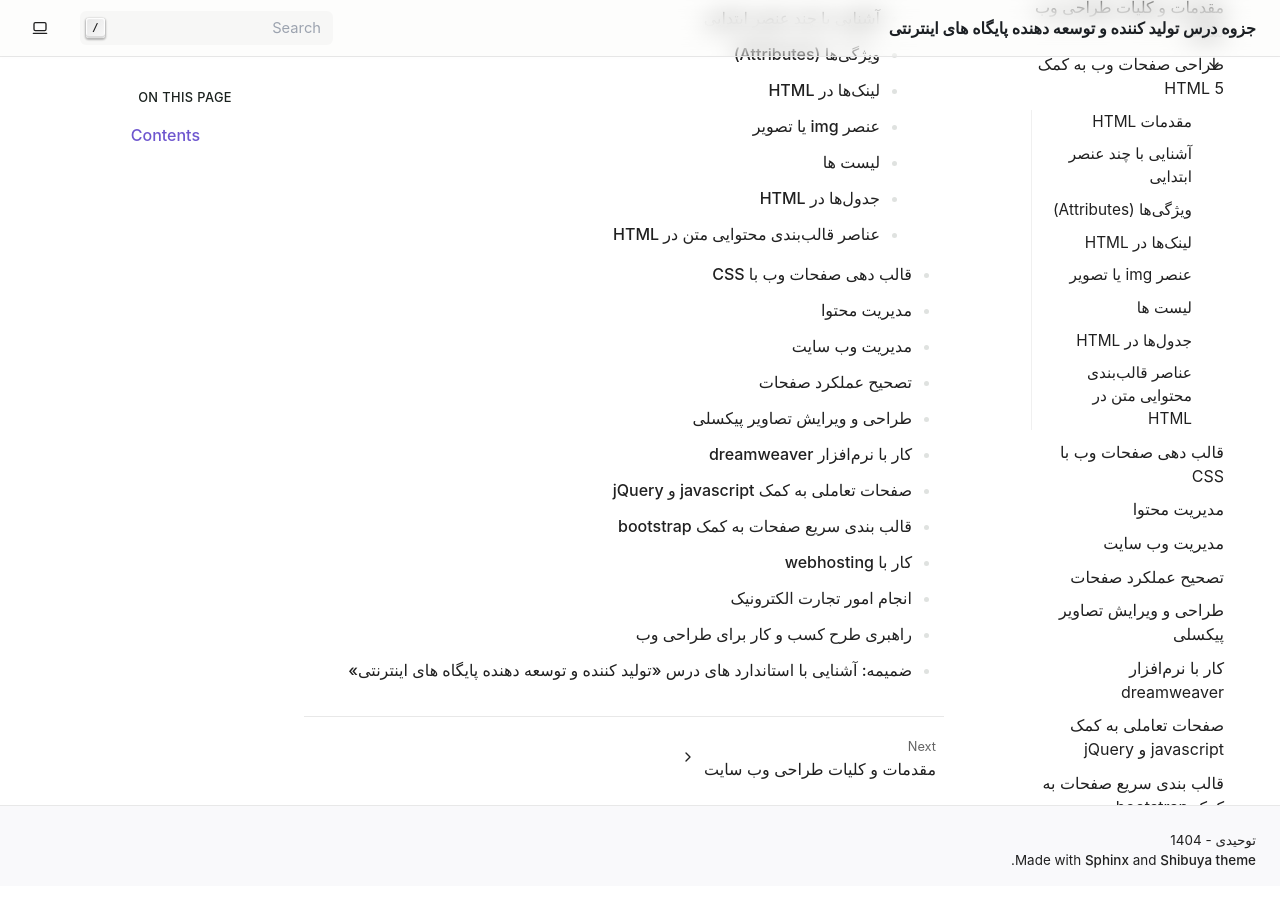
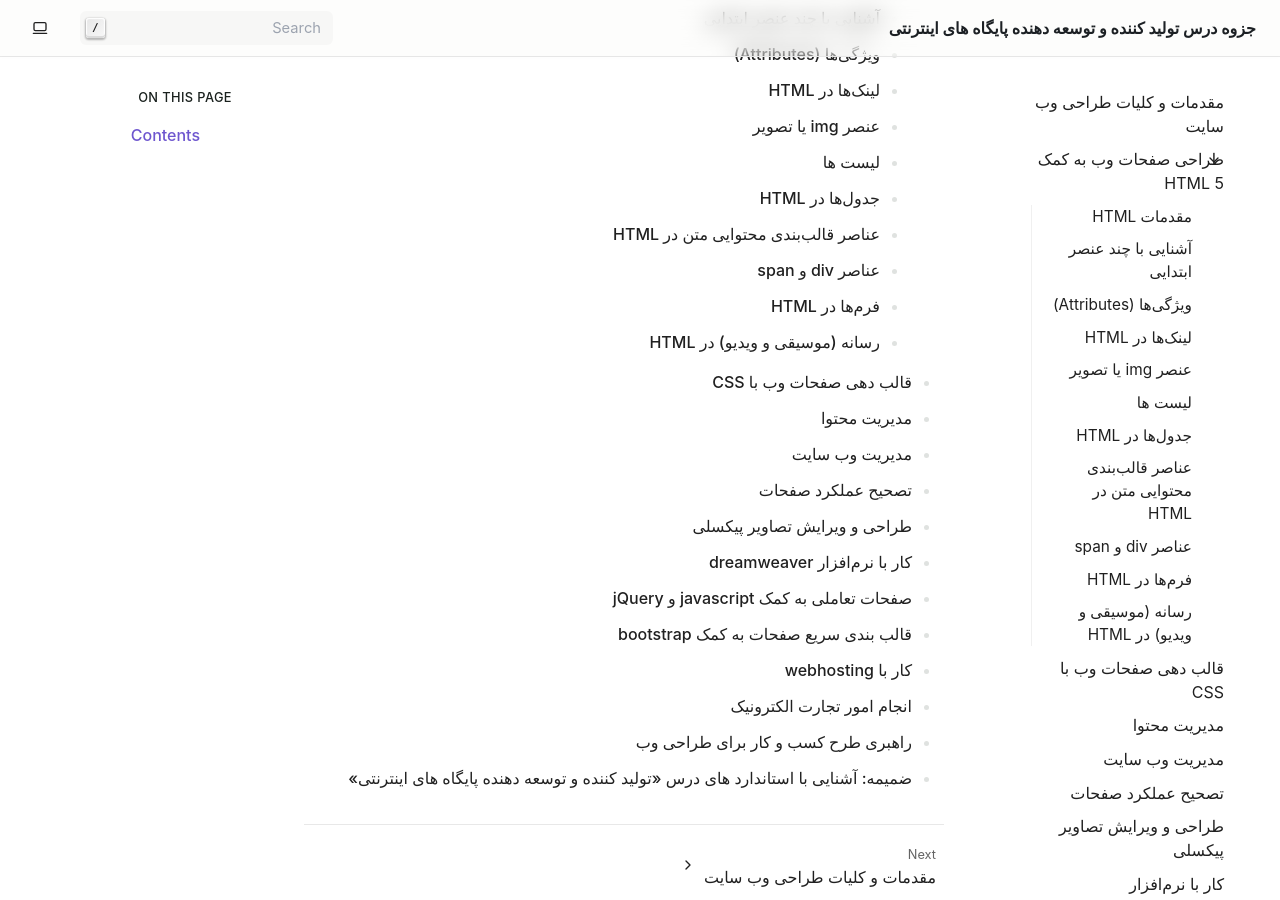
Before and after one commit to infinite41i/jozve11-KD-web, a Sphinx documentation site: the page built from docs/source/index.rst, in a window 1280 px wide and 900 px high, scrolled down 498 px. Built offline with Sphinx 7.4.7, drawn with Linux system fonts in a browser that asks for light colours; some web fonts are replaced.

Commit message:
complete html content

```diff
--- a/docs/source/contents/b.html.rst
+++ b/docs/source/contents/b.html.rst
@@ -22,3 +22,6 @@
     b.html/b.06.lists
     b.html/b.07.tables
     b.html/b.08.formatting
+    b.html/b.09.div_span
+    b.html/b.10.forms
+    b.html/b.11.media
--- /dev/null
+++ b/docs/source/contents/b.html/b.09.div_span.rst
@@ -0,0 +1,48 @@
+عناصر div و span
+=====================
+
+این دو عنصر از مهم‌ترین عناصر ساختاری در HTML هستند که برای گروه‌بندی و سازماندهی محتوا به کار می‌روند.
+
+عنصر div
+-----------
+
+عنصر `div`
+یک عنصر بلوکی (block-level)
+است که معمولاً برای تقسیم
+صفحه به بخش‌های مختلف استفاده می‌شود.
+این عنصر به شما امکان می‌دهد تا بخش‌های مختلفی از محتوا را که ممکن است شامل متن، تصاویر، یا سایر عناصر HTML
+باشد،
+در یک بلوک جداگانه قرار دهید.
+
+.. code-block:: html
+
+    <div>
+        <h1>عنوان اصلی</h1>
+        <p>متن فرضی</p>
+        <img src="image.jpg" alt="تصویر نمونه">
+    </div>
+
+.. note::
+
+    یکی از مهم‌ترین کاربردهای div گروه‌بندی عناصر و قالب‌دهی آن گروه به کمک CSS است.
+
+
+عنصر span
+-------------
+
+این عنصر یک عنصر درون خطی (inline)
+است که برای گروه‌بندی بخش‌های کوچکتر از متن یا سایر عناصر درون یک خط استفاده می‌شود.
+
+.. code-block:: html
+
+    <p>
+        یک متن
+        <span style="color: red;">با رنگ قرمز</span>
+        درون یک پاراگراف.
+    </p>
+
+خروجی:
+
+.. raw:: html
+
+    <p>یک متن <span style="color: red;">با رنگ قرمز</span> درون یک پاراگراف.</p>
--- /dev/null
+++ b/docs/source/contents/b.html/b.10.forms.rst
@@ -0,0 +1,236 @@
+فرم‌ها در HTML
+======================
+
+فرم‌ها در HTML
+----------------------
+
+فرم‌ها برای گرفتن اطلاعات از کاربر استفاده می‌شوند؛
+مثل نام، ایمیل، رمز عبور یا نظر (کامنت).
+وقتی در سایتی چیزی وارد می‌کنیم، در واقع داریم از فرم‌ها استفاده می‌کنیم.
+یک فرم با تگ `<form>`
+ساخته می‌شود و داخل آن می‌توان ورودی‌های مختلف قرار داد.
+
+برای مثال، قطعه‌کد زیر یک فرم ساده برای دریافت نام و ایمیل کاربر است:
+
+.. code-block:: html
+
+    <form>
+        <label for="name">نام:</label>
+        <input type="text" id="name" name="name"><br><br>
+
+        <label for="email">ایمیل:</label>
+        <input type="email" id="email" name="email"><br><br>
+
+        <input type="submit" value="ارسال">
+    </form>
+
+.. admonition:: خروجی
+    :class: hint
+
+    .. raw:: html
+
+        <form>
+            <label for="name">نام:</label>
+            <input type="text" id="name" name="name" style="background-color: #ffffff; border: 0.5px solid black;"><br><br>
+
+            <label for="email">ایمیل:</label>
+            <input type="email" id="email" name="email" style="background-color: #ffffff; border: 0.5px solid black;"><br><br>
+
+            <button style="background-color: #ffffff; border: 0.5px solid black;">ارسال</button>
+        </form>
+
+در این فرم، تگ ``<input>``
+برای ساخت فیلدهای ورودی استفاده می‌شود.
+نوع فیلد را با ویژگی ``type``
+مشخص می‌کنیم؛
+مثل ``text``
+برای نوشتن متن معمولی یا ``email``
+برای ورود آدرس ایمیل.
+دکمه‌ی ارسال با نوع ``submit``
+باعث می‌شود اطلاعات فرم برای پردازش فرستاده شود.
+
+برچسب‌های ``<label>``
+نیز عنوان هر فیلد ورودی را مشخص می‌کنند.
+
+کاربر مقدارها را وارد می‌کند و سپس روی دکمه‌ی ارسال می‌زند. با این روش می‌توان فرم‌های ثبت‌نام، ورود، نظرسنجی یا تماس با ما را طراحی کرد. فرم‌ها یکی از مهم‌ترین بخش‌های HTML هستند چون ارتباط میان کاربر و وب‌سایت را برقرار می‌کنند.
+
+از سایر برچسب‌هایی که در فرم برای ورود اطلاعات کاربرد دارد می‌توان به
+``<textarea>``
+برای نوشتن متن بلندتر،
+``<select>`` و ``<option>``
+برای ساخت منوی کشویی و انتخاب یک گزینه از بین تعدادی گزینه‌ی موجود
+و ``<button>``
+اشاره کرد که در ادامه به توضیح آن‌ها خواهیم پرداخت.
+
+انواع ورودی‌های اصلی در فرم‌های HTML
+--------------------------------------
+
+تگ ``<input>`` با استفاده از ویژگی ``type``، انواع مختلفی از فیلدهای ورودی را در فرم‌های HTML ایجاد می‌کند. در زیر به تفکیک هر نوع، مثال‌های کد و نمایش خروجی مربوطه آورده شده است.
+
+1. نوع ``text``
+^^^^^^^^^^^^^^^^^^^^
+
+برای دریافت متن معمولی و کوتاه استفاده می‌شود.
+
+.. code-block:: html
+
+    <input type="text" id="fullname" name="fullname" placeholder="نام و نام خانوادگی">
+
+.. raw:: html
+
+   <div>
+       <label for="fullname">نام و نام خانوادگی:</label>
+       <input type="text" id="fullname" name="fullname" style="width: 150px; background-color: #ffffff; border: 0.5px solid black; padding: 5px; margin-bottom: 10px;">
+   </div>
+
+1. نوع ``password``
+^^^^^^^^^^^^^^^^^^^^^^
+
+برای ورودی‌هایی که باید مخفی بمانند (مانند رمز عبور) استفاده می‌شود.
+
+.. code-block:: html
+
+    <input type="password">
+
+.. raw:: html
+
+   <div>
+       <label for="password">رمز عبور:</label>
+       <input type="password" id="password" name="password" maxlength="10" value="******" style="width: 150px;background-color: #ffffff; border: 0.5px solid black; padding: 5px; margin-bottom: 10px;">
+   </div>
+
+1. نوع ``email``
+^^^^^^^^^^^^^^^^^^^^
+
+برای دریافت آدرس ایمیل که مرورگر می‌تواند ساختار آن را اعتبارسنجی کند.
+
+.. code-block:: html
+
+    <input type="email">
+
+.. raw:: html
+
+   <div>
+       <label for="user_email">ایمیل:</label>
+       <input type="email" id="user_email" name="user_email" required value="user@example.com" style="width: 200px;background-color: #ffffff; border: 0.5px solid black; padding: 5px; margin-bottom: 10px;">
+   </div>
+
+1. نوع ``number``
+
+برای ورود اعداد صحیح یا اعشاری، به همراه کنترل‌های بالا/پایین.
+
+.. code-block:: html
+
+    <input type="number">
+
+.. raw:: html
+
+   <div>
+       <label for="quantity">تعداد (۱ تا ۱۰):</label>
+       <input type="number" id="quantity" name="quantity" value="3" style="width: 150px;background-color: #ffffff; border: 0.5px solid black; padding: 5px; margin-bottom: 10px;">
+   </div>
+
+1. نوع ``date``
+^^^^^^^^^^^^^^^^^^
+
+نمایش یک انتخابگر تاریخ (تقویم).
+
+.. code-block:: html
+
+    <input type="date" id="dob" name="dob" value="2025-11-06">
+
+.. raw:: html
+
+   <div>
+       <label for="dob">تاریخ تولد:</label>
+       <input type="date" id="dob" name="dob" value="2025-11-06" style="width: 150px;">
+   </div>
+
+6. نوع ``checkbox``
+^^^^^^^^^^^^^^^^^^^^^^^^^
+
+اجازه می‌دهد کاربر چندین گزینه را همزمان انتخاب کند. تمام گزینه‌های مرتبط باید یک ``name`` مشترک داشته باشند.
+
+.. code-block:: html
+
+    <input type="checkbox" id="opt1" name="options" value="A">
+    <label for="opt1">گزینه الف</label>
+    <input type="checkbox" id="opt2" name="options" value="B" checked>
+    <label for="opt2">گزینه ب</label>
+
+.. raw:: html
+
+   <div>
+       <label>انتخاب‌ها:</label><br>
+       <input type="checkbox" id="opt1" name="options" value="A">
+       <label for="opt1">گزینه الف</label>
+       <input type="checkbox" id="opt2" name="options" value="B" checked>
+       <label for="opt2">گزینه ب</label>
+   </div>
+
+7. نوع ``radio``
+^^^^^^^^^^^^^^^^^^^^^^^
+
+اجازه می‌دهد کاربر دقیقاً یکی از گزینه‌ها را از یک گروه انتخاب کند. تمام رادیو باتن‌های یک گروه باید دارای ``name`` یکسان باشند.
+
+.. code-block:: html
+
+    <input type="radio" id="male" name="gender" value="male">
+    <label for="male">مرد</label>
+    <input type="radio" id="female" name="gender" value="female" checked>
+    <label for="female">زن</label>
+
+.. raw:: html
+
+   <div>
+       <label>جنسیت:</label><br>
+       <input type="radio" id="male" name="gender" value="male">
+       <label for="male">مرد</label>
+       <input type="radio" id="female" name="gender" value="female" checked>
+       <label for="female">زن</label>
+   </div>
+
+8. نوع ``submit``
+^^^^^^^^^^^^^^^^^^
+
+دکمه‌ای که با کلیک شدن، داده‌های فرم را به سرور ارسال می‌کند.
+
+.. code-block:: html
+
+    <input type="submit" value="ثبت و ادامه">
+
+.. raw:: html
+
+   <div>
+       <input type="submit" value="ثبت و ادامه" style="width: 150px;background-color: #ffffff; border: 0.5px solid black; padding: 5px; margin-bottom: 10px;">
+   </div>
+
+ویژگی‌ها (Attributes) در فرم‌ها
+----------------------------------------------
+فرم‌ها و ورودی‌های داخل آن می‌توانند ویژگی‌های مختلفی داشته باشند که رفتار و ظاهر آن‌ها را کنترل می‌کند. در زیر به برخی از مهم‌ترین ویژگی‌ها اشاره می‌کنیم:
+
+مهم‌ترین ویژگی‌های تگ ``<form>``
+عبارتند از:
+
+* ``action``: مشخص می‌کند که داده‌های فرم به کدام آدرس در سرور (URL) ارسال شود.
+* ``method``: تعیین می‌کند که داده‌ها با کدام روش HTTP ارسال شوند (مثل GET یا POST).
+
+.. note::
+
+    تفاوت متد GET و POST
+    در نحوه ارسال داده‌هاست.
+    در متد GET اطلاعات در نوار آدرس گنجانده می‌شوند. این روش امنیت بالایی ندارد.
+
+    اما برای داده‌های حساس مثل رمز عبور از متد POST
+    استفاده می‌شود که اطلاعات را در بدنه درخواست و خارج از URL
+    ارسال می‌کند و امنیت بیشتری دارد.
+
+مهم‌ترین ویژگی‌های تگ ``<input>``
+عبارتند از:
+
+* ``name``: نام فیلد ورودی که هنگام ارسال فرم استفاده می‌شود.
+* ``value``: مقدار پیش‌فرض یا مقدار فعلی فیلد ورودی.
+* ``placeholder``: متنی که در فیلد ورودی نمایش داده می‌شود تا کاربر بداند چه چیزی باید وارد کند.
+* ``required``: اگر این ویژگی وجود داشته باشد، کاربر باید حتماً این فیلد را پر کند تا فرم ارسال شود.
+* ``maxlength``: حداکثر تعداد کاراکتری که کاربر می‌تواند وارد کند.
+* ``checked``: برای فیلدهای چک‌باکس و رادیو باتن، مشخص می‌کند که آیا به صورت پیش‌فرض انتخاب شده‌اند یا خیر.
--- /dev/null
+++ b/docs/source/contents/b.html/b.11.media.rst
@@ -0,0 +1,17 @@
+رسانه (موسیقی و ویدیو) در HTML
+==================================
+
+ما می‌توانیم در صفحات وب از رسانه‌های مختلفی مثل موسیقی و ویدیو استفاده کنیم.
+برای این کار در HTML
+از تگ‌های ``<audio>`` و ``<video>``
+استفاده می‌کنیم.
+
+
+ویژگی‌های تگ ``<audio>`` و ``<video>``
+--------------------------------------------
+
+* ``src``: مسیر فایل صوتی یا ویدیویی که می‌خواهیم پخش کنیم.
+* ``controls``: با اضافه کردن این ویژگی، کنترل‌های پخش (مثل دکمه پخش، توقف و تنظیم صدا) نمایش داده می‌شوند.
+* ``autoplay``: با اضافه کردن این ویژگی، رسانه به‌صورت خودکار پس از بارگذاری صفحه پخش می‌شود.
+* ``muted``: با اضافه کردن این ویژگی، رسانه به‌صورت پیش‌فرض بی‌صدا پخش می‌شود.
+* ``loop``: با اضافه کردن این ویژگی، رسانه تکرار می‌شود، یعنی پس از پایان پخش از ابتدا شروع می‌شود.
```
Also changed, not shown: docs/source/contents/b.html/b.05.images.rst (+6 -1 lines), docs/source/images/sample-img.jpg (added).
